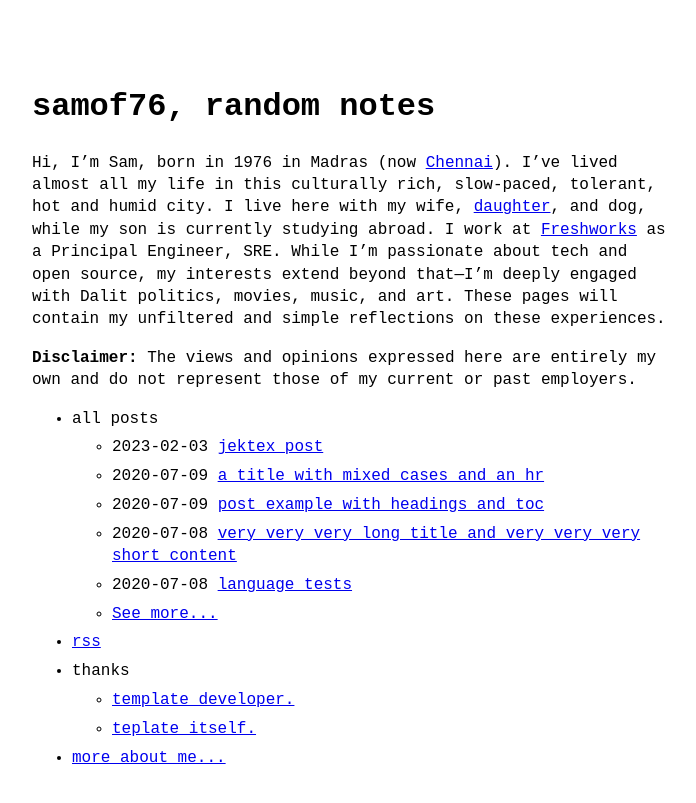
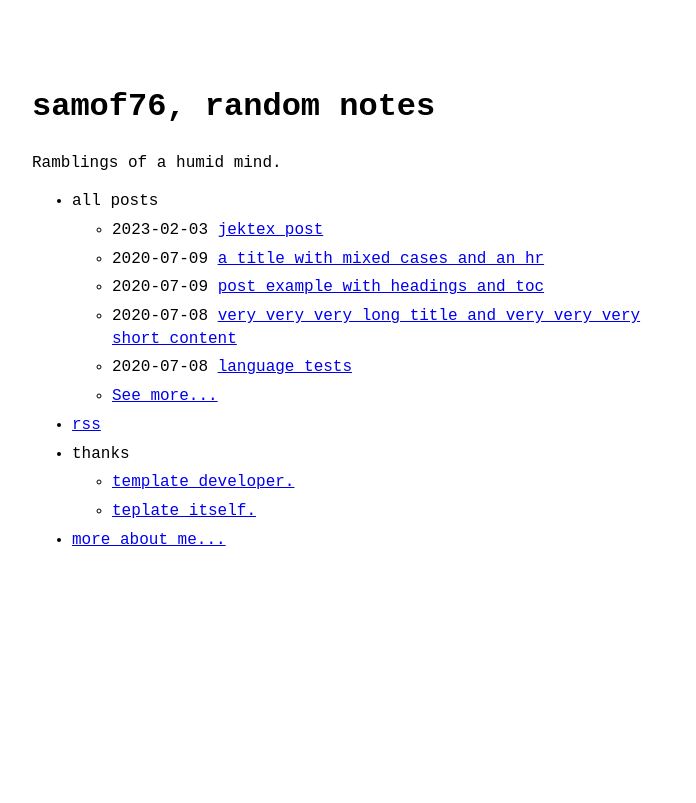
Before and after one commit to samof76/samof76.github.io, a Jekyll site: the page built from index.md, in a window 1280 px wide. Shown: the top 803 px of the page, without its empty margins (288-984 px from the left). Built offline with Jekyll 4.4.1, drawn with Linux system fonts in a browser that asks for light colours.

Commit message:
Updating content

```diff
--- a/_config.yml
+++ b/_config.yml
@@ -4,7 +4,7 @@ email: samof76@gmail.com # email of site's author
 url: https://samof76.github.io # root address of the site
 baseurl: "" # subpath of the site, e.g. "/blog" (leave it blank "" if you're site shouldn't use a subpath)
 description: > # description of the site (multiple lines allowed)
-  A (nearly) no-CSS, fast, minimalist Jekyll theme.
+  Ramblings of a humid mind.
 
 permalink: /:slug.html
 
@@ -17,7 +17,7 @@ theme_config:
   appearance: "auto" # can be "light", "dark" or "auto"
   back_home_text: "< home" # customize text for homepage link in post layout
   date_format: "%Y-%m-%d" # customize how date is formatted
-  show_description: false # show blog description in home page
+  show_description: true # show blog description in home page
   lowercase_titles: true # show titles in lowercase in lists
 
 sass:
--- a/index.md
+++ b/index.md
@@ -1,7 +1,3 @@
 ---
 layout: home
 ---
-
-Hi, I'm Sam, born in 1976 in Madras (now [Chennai](https://en.wikipedia.org/wiki/Chennai)). I've lived almost all my life in this culturally rich, slow-paced, tolerant, hot and humid city. I live here with my wife, [daughter](https://instagram.com/dhartistry), and dog, while my son is currently studying abroad. I work at [Freshworks](https://freshworks.com) as a Principal Engineer, SRE. While I'm passionate about tech and open source, my interests extend beyond that—I'm deeply engaged with Dalit politics, movies, music, and art. These pages will contain my unfiltered and simple reflections on these experiences.
-
-**Disclaimer:** The views and opinions expressed here are entirely my own and do not represent those of my current or past employers.
```
